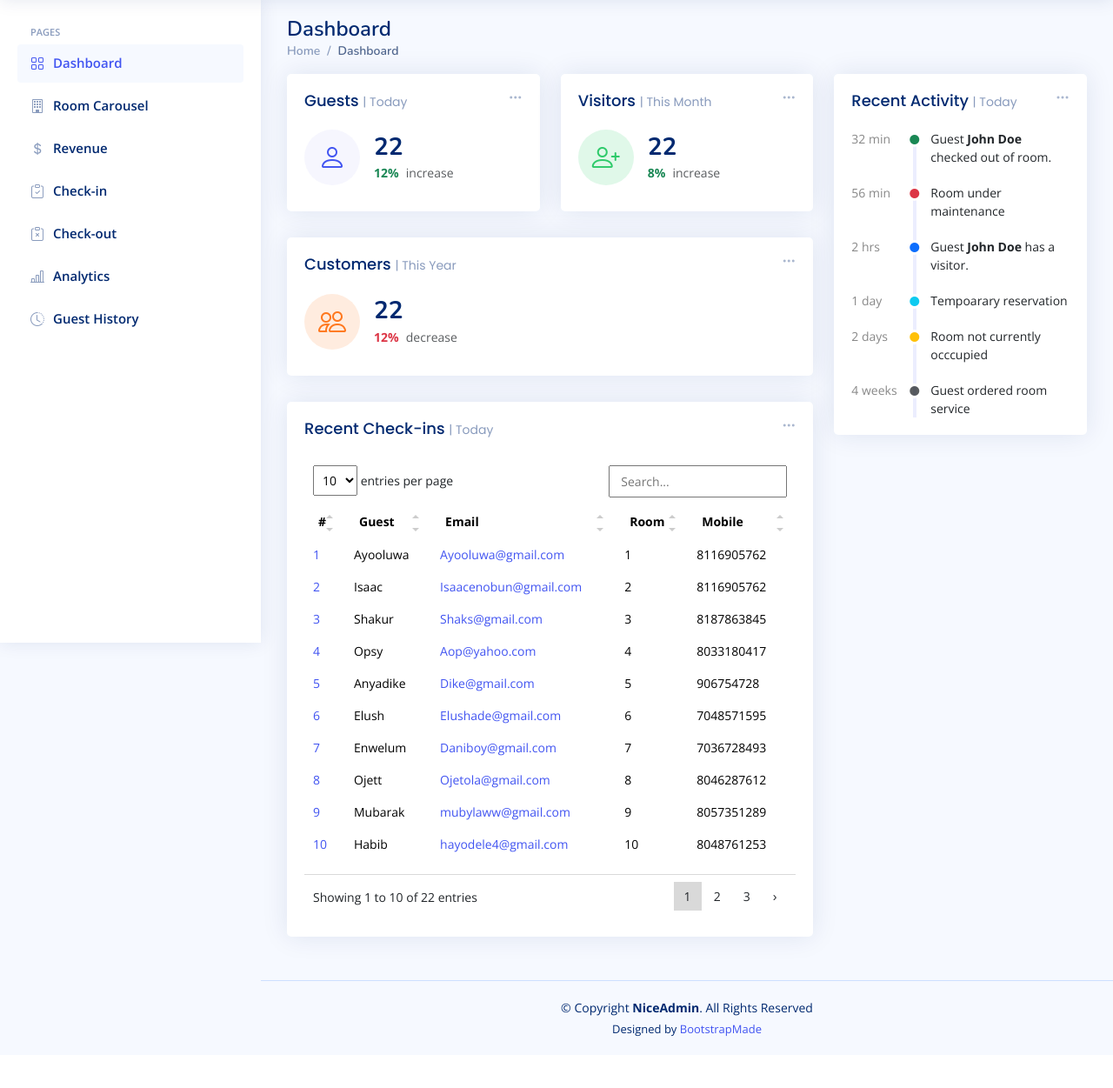
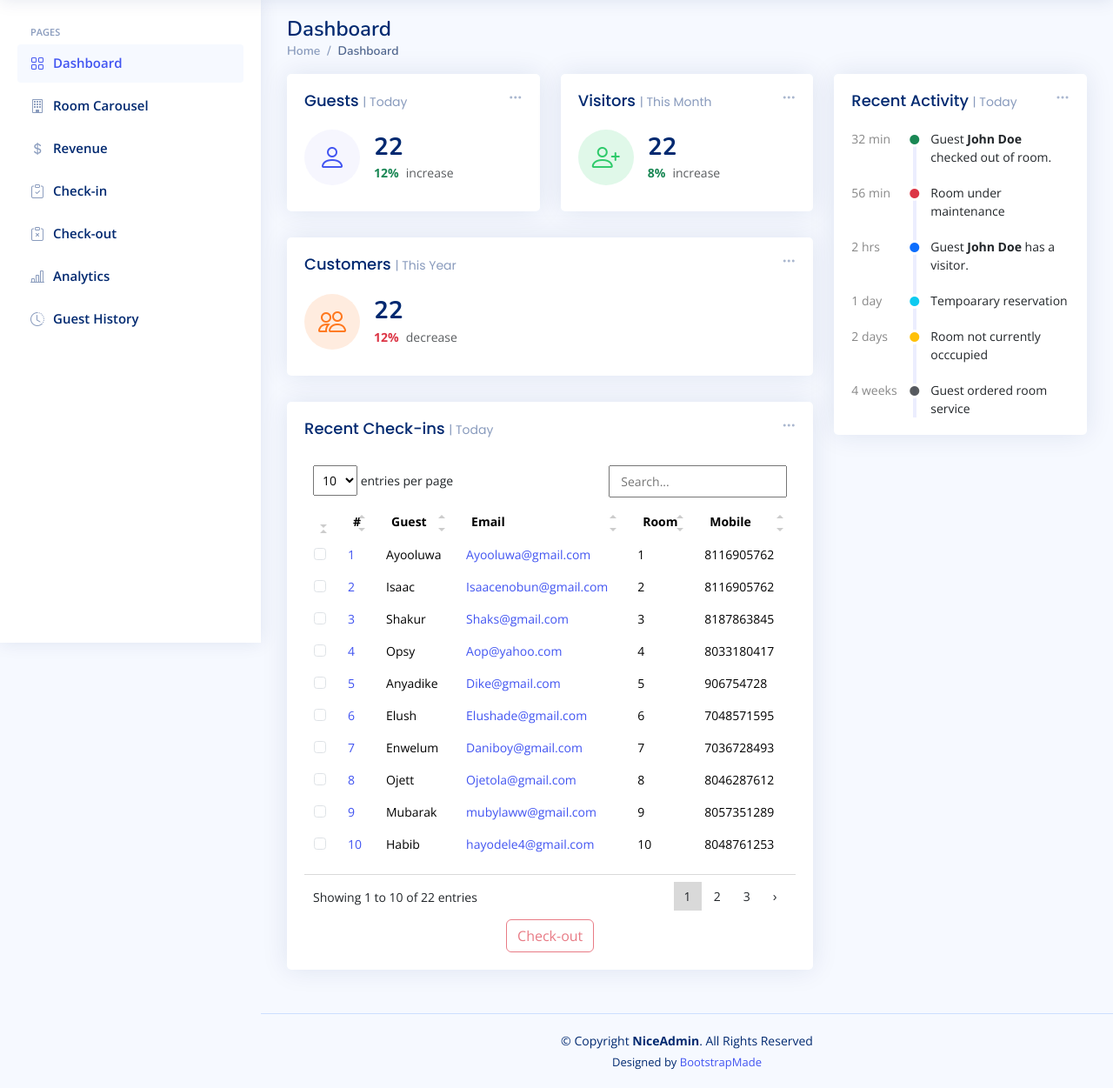
Before and after one commit to isaacenobun/Lodge, a Django app: page / in a window 1280 px wide. Shown: the part 61-1312 px from the top of the page at 87% size. Before the commit the page ends 1253 px from the top, so only its background shows below. Run offline with Django 4.2, Linux system fonts and the light colour scheme; data comes from the database, SQL or seed files in the repository; both versions use the stored data as it was after the commit; some libraries are stand-ins or nearby versions.

Commit message:
Recent Check-in Check input, Checkout button and checkout modal

```diff
--- a/Lodge/LodgeApp/static/js/main.js
+++ b/Lodge/LodgeApp/static/js/main.js
@@ -315,5 +315,19 @@
       }).observe(mainContainer);
     }, 200);
   }
+  // Add a click event listener to the checkboxes
+  $(document).ready(function () {
+    $('#guestTable input[type="checkbox"]').on('change', function () {
+      // Get the parent row (i.e., the <tr> element)
+      const row = $(this).closest('tr');
+
+      // Toggle the 'selected' class based on checkbox state
+      if ($(this).prop('checked')) {
+        row.addClass('.table-active'); // Highlight the row
+      } else {
+        row.removeClass('.table-active'); // Remove highlight
+      }
+    });
+  });
 
 })();
--- /dev/null
+++ b/Lodge/LodgeApp/static/js/tables.js
@@ -0,0 +1,79 @@
+document.addEventListener('DOMContentLoaded', (event) => {
+  // Function to toggle row highlight
+  function toggleHighlight(row, isHighlighted) {
+    if (isHighlighted) {
+      row.classList.add('table-active');
+    } else {
+      row.classList.remove('table-active');
+    }
+  }
+
+  // Function to get selected row details
+  function getSelectedRowDetails() {
+    const selectedRowsDetails = [];
+    const checkboxes = document.querySelectorAll('.form-check-input:checked'); // Get only checked checkboxes
+
+    checkboxes.forEach(checkbox => {
+      const row = checkbox.closest('tr');
+      const rowData = {
+        guestName: row.cells[2].textContent,
+        roomNumber: row.cells[4].textContent
+      };
+      selectedRowsDetails.push(rowData);
+    });
+
+    return selectedRowsDetails;
+  }
+
+  // Get all checkboxes
+  const checkboxes = document.querySelectorAll('.form-check-input');
+
+  // Add event listeners to checkboxes
+  checkboxes.forEach(checkbox => {
+    checkbox.addEventListener('change', function () {
+      const row = this.closest('tr'); // Get the parent row
+      toggleHighlight(row, this.checked); // Call the function to toggle highlight
+    });
+  });
+
+  // Event listener for checkout button
+  document.querySelector('#table-checkout').addEventListener('click', () => {
+    const details = getSelectedRowDetails();
+    const detailsDiv = document.getElementById('guestlist-modal');
+    detailsDiv.innerHTML = '<strong>The following guest/guests will be checked out:</strong><br>'; // Clear previous content and add header
+
+    details.forEach(detail => {
+      const detailString = `Guest: ${detail.guestName}, Room: ${detail.roomNumber}<br>`;
+      detailsDiv.innerHTML += detailString;
+    });
+  });
+});
+
+
+
+
+document.addEventListener('DOMContentLoaded', (event) => {
+  // Get the button element
+  const button = document.getElementById('table-checkout'); // Replace with your actual button ID
+
+  // Get all checkboxes
+  const checkboxes = document.querySelectorAll('.form-check-input');
+
+  // Function to check if any checkbox is checked
+  function updateButtonState() {
+    const isAnyCheckboxChecked = Array.from(checkboxes).some(checkbox => checkbox.checked);
+    if (isAnyCheckboxChecked) {
+      button.classList.remove('disabled'); // Remove the disabled class from the button
+    } else {
+      button.classList.add('disabled'); // Add the disabled class back if no checkboxes are checked
+    }
+  }
+
+  // Add event listeners to checkboxes
+  checkboxes.forEach(checkbox => {
+    checkbox.addEventListener('change', updateButtonState);
+  });
+
+  // Initial check in case the page is loaded with some checkboxes already checked
+  updateButtonState();
+});
--- a/Lodge/LodgeApp/templates/index.html
+++ b/Lodge/LodgeApp/templates/index.html
@@ -12,7 +12,10 @@
 
     <!-- Favicons -->
     <link href="{% static 'img/favicon.png' %}" rel="icon" />
-    <link href="{% static 'img/apple-touch-icon.png' %}" rel="apple-touch-icon" />
+    <link
+      href="{% static 'img/apple-touch-icon.png' %}"
+      rel="apple-touch-icon"
+    />
 
     <!-- Google Fonts -->
     <link href="https://fonts.gstatic.com" rel="preconnect" />
@@ -35,8 +38,14 @@
       rel="stylesheet"
     />
     <link href="{% static 'vendor/quill/quill.snow.css' %}" rel="stylesheet" />
-    <link href="{% static 'vendor/quill/quill.bubble.css' %}" rel="stylesheet" />
-    <link href="{% static 'vendor/remixicon/remixicon.css' %}" rel="stylesheet" />
+    <link
+      href="{% static 'vendor/quill/quill.bubble.css' %}"
+      rel="stylesheet"
+    />
+    <link
+      href="{% static 'vendor/remixicon/remixicon.css' %}"
+      rel="stylesheet"
+    />
     <link
       href="{% static 'vendor/simple-datatables/style.css' %}"
       rel="stylesheet"
@@ -45,8 +54,13 @@
     <!-- Template Main CSS File -->
     <link href="{% static 'css/style.css' %}" rel="stylesheet" />
 
+    <!-- Vendor JS Files -->
     <script src="https://unpkg.com/feather-icons"></script>
     <script src="https://cdn.jsdelivr.net/npm/feather-icons/dist/feather.min.js"></script>
+
+    <!-- Test CSS and js File -->
+    <link href="{% static 'css/test.css' %}" rel="stylesheet" />
+    <script src="{% static 'js/tables.js' %}"></script>
   </head>
 
   <body>
@@ -170,7 +184,9 @@
         <h1>Dashboard</h1>
         <nav>
           <ol class="breadcrumb">
-            <li class="breadcrumb-item"><a href="{% url 'dashboard' %}">Home</a></li>
+            <li class="breadcrumb-item">
+              <a href="{% url 'dashboard' %}">Home</a>
+            </li>
             <li class="breadcrumb-item active">Dashboard</li>
           </ol>
         </nav>
@@ -331,9 +347,13 @@
                       Recent Check-ins <span>| Today</span>
                     </h5>
 
-                    <table class="table table-borderless datatable">
+                    <table
+                      id="guestTable"
+                      class="table table-borderless datatable table-hover"
+                    >
                       <thead>
                         <tr>
+                          <th scope="col"></th>
                           <th scope="col">#</th>
                           <th scope="col">Guest</th>
                           <th scope="col">Email</th>
@@ -342,16 +362,21 @@
                         </tr>
                       </thead>
                       <tbody>
-
                         {% for guest in guests %}
 
                         <tr>
+                          <td class="text-center">
+                            <input
+                              class="form-check-input me-1"
+                              type="checkbox"
+                              value=""
+                              aria-label="..."
+                            />
+                          </td>
                           <th scope="row"><a href="#">{{guest.id}}</a></th>
                           <td>{{guest.name}}</td>
                           <td>
-                            <a href="mailto:{{guest.email}}"
-                              >{{guest.email}}</a
-                            >
+                            <a href="mailto:{{guest.email}}">{{guest.email}}</a>
                           </td>
                           <td>{{guest.room.room_number}}</td>
                           <td>{{guest.number}}</td>
@@ -458,6 +483,51 @@
                         {% endfor %}
                       </tbody>
                     </table>
+                    <div class="text-center">
+                      <button
+                        id="table-checkout"
+                        type="button"
+                        class="btn btn-outline-danger"
+                        data-bs-toggle="modal"
+                        data-bs-target="#verticalycentered"
+                      >
+                        Check-out
+                      </button>
+                      <div
+                        class="modal fade"
+                        id="verticalycentered"
+                        tabindex="-1"
+                      >
+                        <div class="modal-dialog modal-dialog-centered">
+                          <div class="modal-content">
+                            <div class="modal-header">
+                              <h5 class="modal-title">Confirm Checkout</h5>
+                              <button
+                                type="button"
+                                class="btn-close"
+                                data-bs-dismiss="modal"
+                                aria-label="Close"
+                              ></button>
+                            </div>
+                            <div class="modal-body">
+                              <div id="guestlist-modal"></div>
+                            </div>
+                            <div class="modal-footer">
+                              <button
+                                type="button"
+                                class="btn btn-secondary"
+                                data-bs-dismiss="modal"
+                              >
+                                Close
+                              </button>
+                              <button type="button" class="btn btn-primary">
+                                Save changes
+                              </button>
+                            </div>
+                          </div>
+                        </div>
+                      </div>
+                    </div>
                   </div>
                 </div>
               </div>
@@ -588,6 +658,7 @@
     ></a>
 
     <!-- Vendor JS Files -->
+    <script src="{% static 'js/tables.js' %}"></script>
     <script src="{% static 'vendor/apexcharts/apexcharts.min.js' %}"></script>
     <script src="{% static 'vendor/bootstrap/js/bootstrap.bundle.min.js' %}"></script>
     <script src="{% static 'vendor/chart.js/chart.umd.js' %}"></script>
--- a/Lodge/LodgeApp/templates/pages-room-carousel.html
+++ b/Lodge/LodgeApp/templates/pages-room-carousel.html
@@ -162,7 +162,7 @@
         <h1>Guest History</h1>
         <nav>
           <ol class="breadcrumb">
-            <li class="breadcrumb-item"><a href="{% url 'dashboard' %}">Home</a></li>
+            <li class="breadcrumb-item"><a href="{% url 'dashboard' %}"><i class="bi bi-house-door"></i></a></li>
             <li class="breadcrumb-item active">Room-Carousel</li>
           </ol>
         </nav>
```
Also changed, not shown: Lodge/LodgeApp/templates/pages-guest-history.html (+23 -8 lines), Lodge/db.sqlite3.
